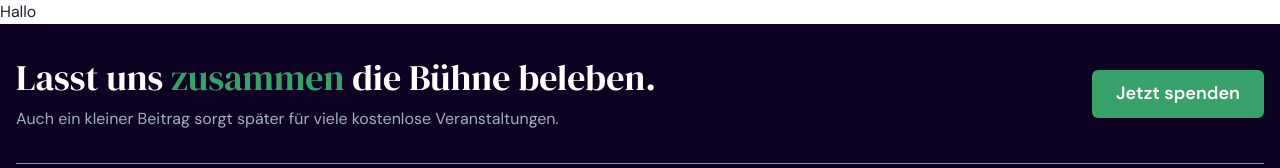
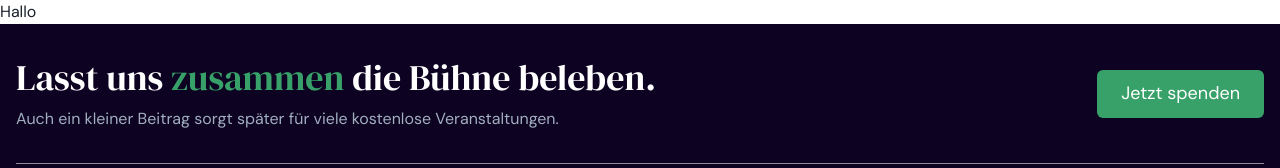
Before and after one commit to potsdamer-buergerstiftung/inselbuehne, a Next.js app: page / in a window 1280 px wide. Shown: the part 125-293 px from the top of the page. Built offline with nearby package versions, Linux system fonts and the light colour scheme.

Commit message:
Change buttons default font weight to normal

```diff
--- a/styles/theme.ts
+++ b/styles/theme.ts
@@ -12,6 +12,11 @@ const components = {
                 letterSpacing: "0.18em",
                 fontFamily: "body",
             }
+        }
+    },
+    Button: {
+        baseStyle: {
+            fontWeight: "normal",
         }
     }
 }
```
